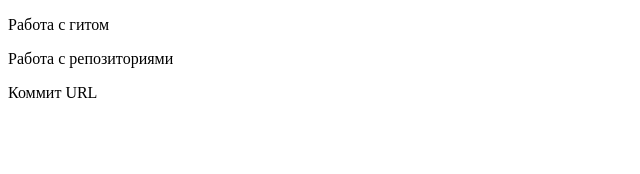
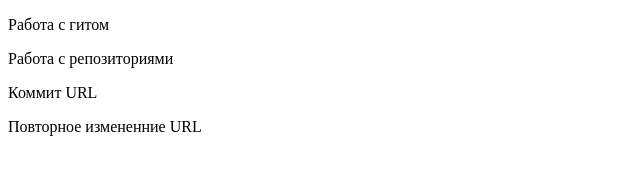
Before and after one commit to Bayramov-Artyom/first-project, a plain HTML site: page index.html in a window 1280 px wide. Shown: the whole page, without its empty margins (0-640 px from the left). Drawn offline with Linux system fonts and the light colour scheme.

Commit message:
Повторное измененние URL

```diff
--- a/index.html
+++ b/index.html
@@ -7,5 +7,6 @@
         <p>Работа с гитом</p>
         <p>Работа с репозиториями</p>
         <p>Коммит URL</p>
+        <p>Повторное измененние URL</p>
     </body>
 </html>
```
